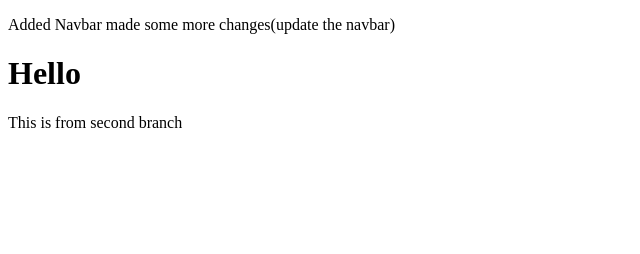
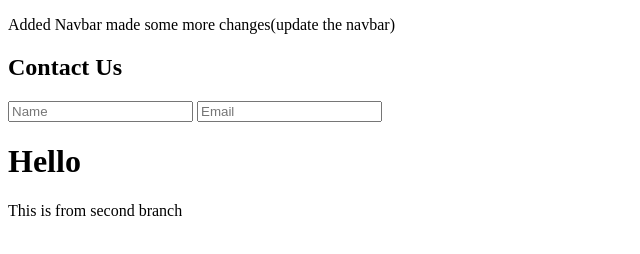
Before and after one commit to Harshit1-0/collab-work, a plain HTML site: page index.html in a window 1280 px wide. Shown: the whole page, without its empty margins (0-640 px from the left). Drawn offline with Linux system fonts and the light colour scheme.

Commit message:
feat: add contact form

```diff
--- a/index.html
+++ b/index.html
@@ -7,7 +7,13 @@
 </head>
 <body>
     <p>Added Navbar made some more changes(update the navbar)</p>
-
+    <section>
+        <h2>Contact Us</h2>
+        <form>
+            <input type="text" placeholder="Name">
+            <input type="email" placeholder="Email">
+        </form>
+    </section>
     <h1>Hello</h1>
     <p>This is from second branch</p>
 </body>
```
